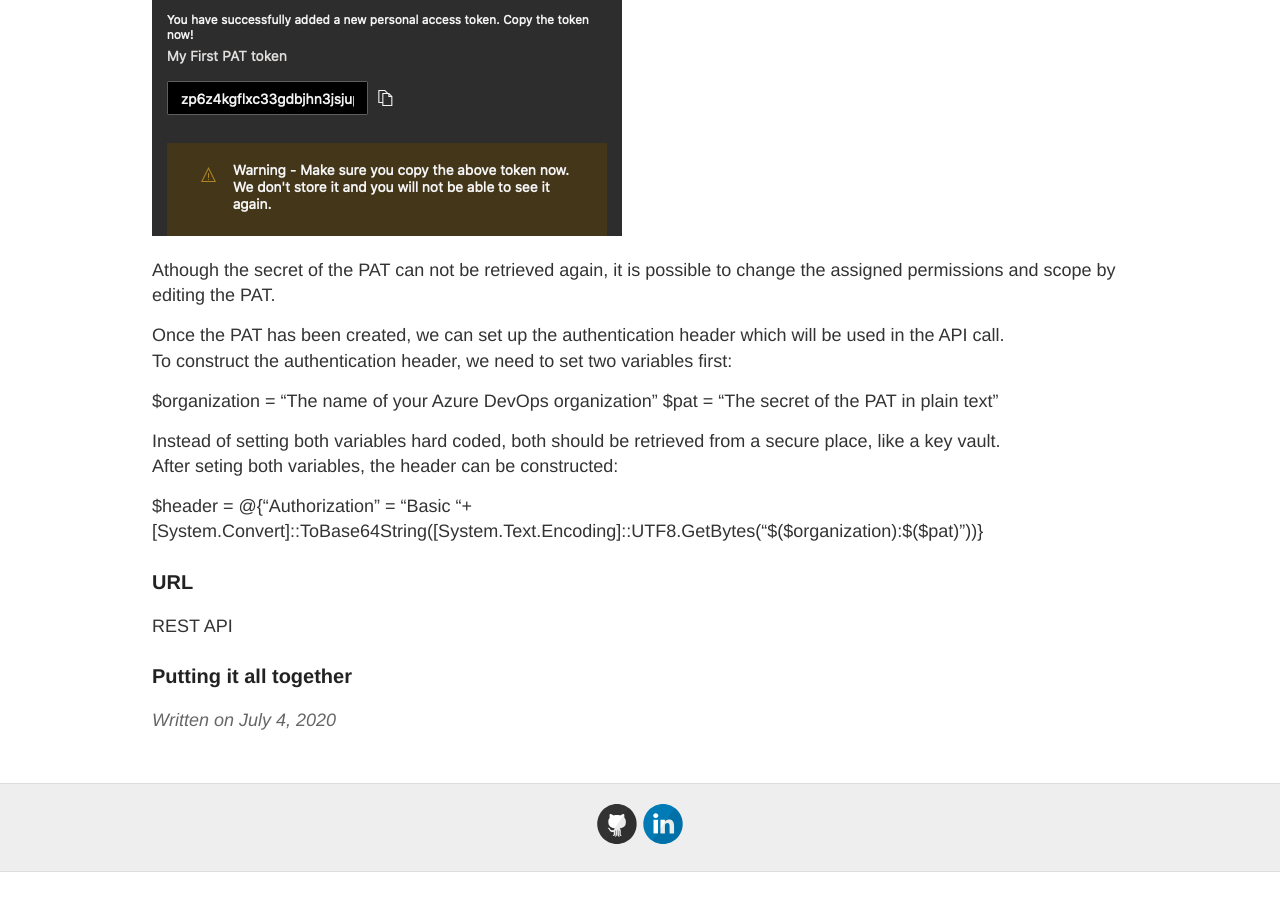
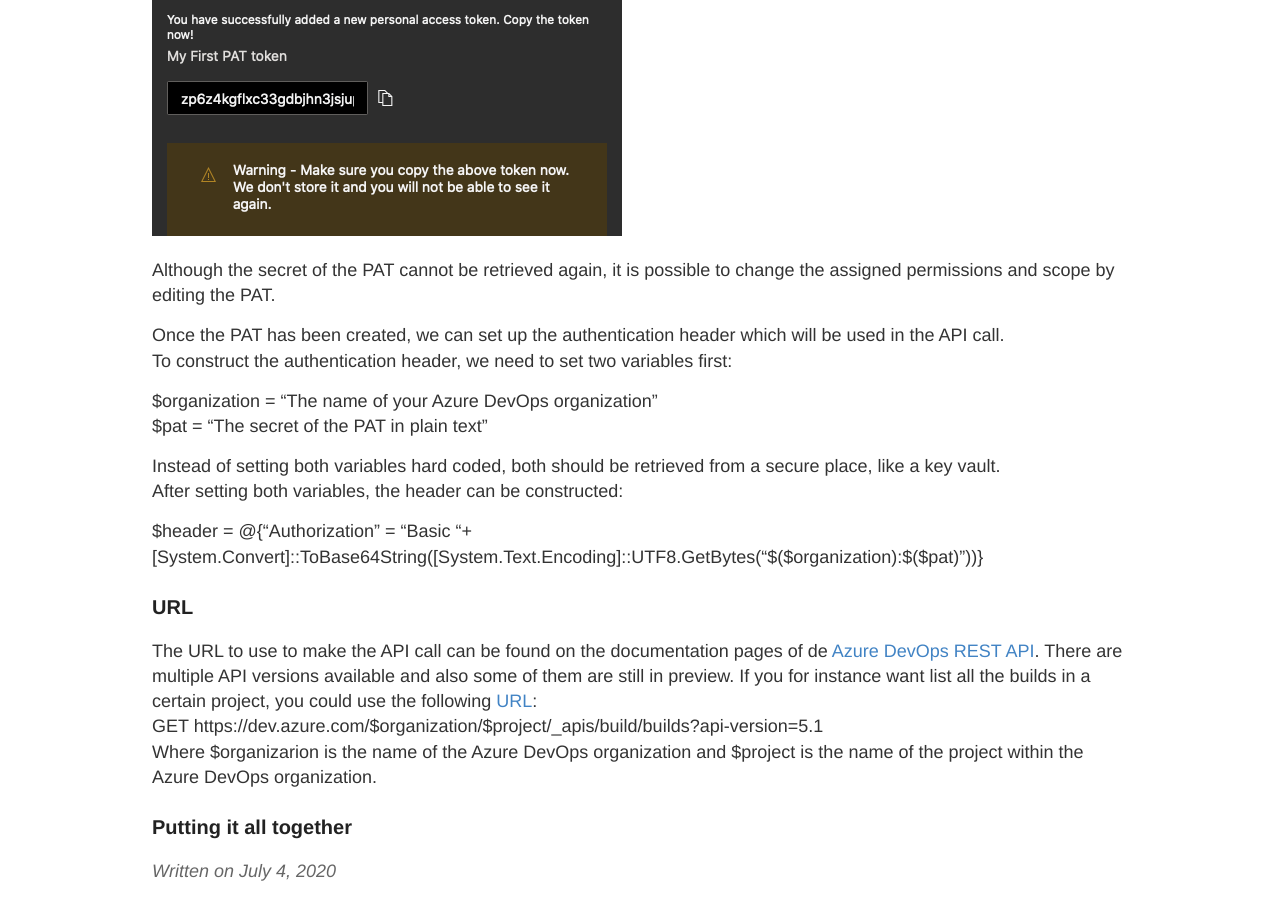
Before and after one commit to MHEBXM/mbhendriks, a Jekyll site: the page built from _posts/2020-07-04-azure-devops-api-powershell.md, in a window 1280 px wide and 900 px high, scrolled down 1807 px. Built offline with Jekyll 4.4.1, drawn with Linux system fonts in a browser that asks for light colours; before the commit the page ends 2679 px from its top, so only the background shows below that; some of the changed text lies outside the part shown.

Commit message:
add url part

```diff
--- a/_posts/2020-07-04-azure-devops-api-powershell.md
+++ b/_posts/2020-07-04-azure-devops-api-powershell.md
@@ -5,16 +5,16 @@ title: Azure DevOps REST API and PowerShell
 ### Introduction
 
 There are multiple approaches you can take to set up, configure and manage Azure DevOps. There are also multiple tools you can use. You can use the Azure Cli with the [Azure DevOps extension](https://github.com/Azure/azure-devops-cli-extension), the VSTeam extension from the [PowerShell Gallery](https://www.powershellgallery.com/packages/VSTeam/5.0.0) or make use of [API calls](https://docs.microsoft.com/en-us/rest/api/azure/devops/?view=azure-devops-rest-5.1) to set up, configure and manage Azure DevOps.
-On this page I will describe how you can use PowerShell to make a call to the REST API of Azure DevOps. To make the API call you will need the URL for the API call, the method (POST, GET, etc.) you want to use and an header which is used for the authentication towards the API.
+On this page I will describe how you can use PowerShell to make a call to the REST API of Azure DevOps. To make the API call you will need the URL for the API call, the method (POST, GET, etc.) you want to use and a header which is used for the authentication towards the API.
 
 ### Authentication
 
 To authenticate to the REST API, one can use a personal access token (PAT). A PAT is created from within Azure DevOps.
-Personal access token are located below the user settings:
+Personal access token is located below the user settings:
 
 ![user settings]({{ site.baseurl }}/images/api/pat1.png "user settings")
 
-To create a new personal access token, just choose "new token" and the "create a new personal access token" page wil appear.
+To create a new personal access token, just choose "new token" and the "create a new personal access token" page will appear.
 Choose a name for the personal access token, select an organization and assign the right level of access to the personal access token.
 If the shown level of access is not granular enough, choose "show all scopes" to extend the permissions screen.
 It is common to assign the minimal permissions to the PAT.
@@ -26,7 +26,7 @@ Once the PAT is generated, the secret that belongs to the PAT is shown. One shou
 
 ![PAT secret]({{ site.baseurl }}/images/api/pat3.png "PAT secret")
 
-Athough the secret of the PAT can not be retrieved again, it is possible to change the assigned permissions and scope by editing the PAT.
+Although the secret of the PAT cannot be retrieved again, it is possible to change the assigned permissions and scope by editing the PAT.
 
 Once the PAT has been created, we can set up the authentication header which will be used in the API call.
 To construct the authentication header, we need to set two variables first:
@@ -35,12 +35,14 @@ $organization = "The name of your Azure DevOps organization"
 $pat = "The secret of the PAT in plain text"
 
 Instead of setting both variables hard coded, both should be retrieved from a secure place, like a key vault.
-After seting both variables, the header can be constructed:
+After setting both variables, the header can be constructed:
 
 $header = @{"Authorization" = "Basic "+[System.Convert]::ToBase64String([System.Text.Encoding]::UTF8.GetBytes("$($organization):$($pat)"))}
 
 ### URL
 
-REST API
+The URL to use to make the API call can be found on the documentation pages of de [Azure DevOps REST API](https://docs.microsoft.com/en-us/rest/api/azure/devops/?view=azure-devops-rest-5.1). There are multiple API versions available and also some of them are still in preview. If you for instance want list all the builds in a certain project, you could use the following [URL](https://docs.microsoft.com/en-us/rest/api/azure/devops/build/builds/list?view=azure-devops-rest-5.1):
+GET https://dev.azure.com/$organization/$project/_apis/build/builds?api-version=5.1
+Where $organizarion is the name of the Azure DevOps organization and $project is the name of the project within the Azure DevOps organization.
 
 ### Putting it all together
```
